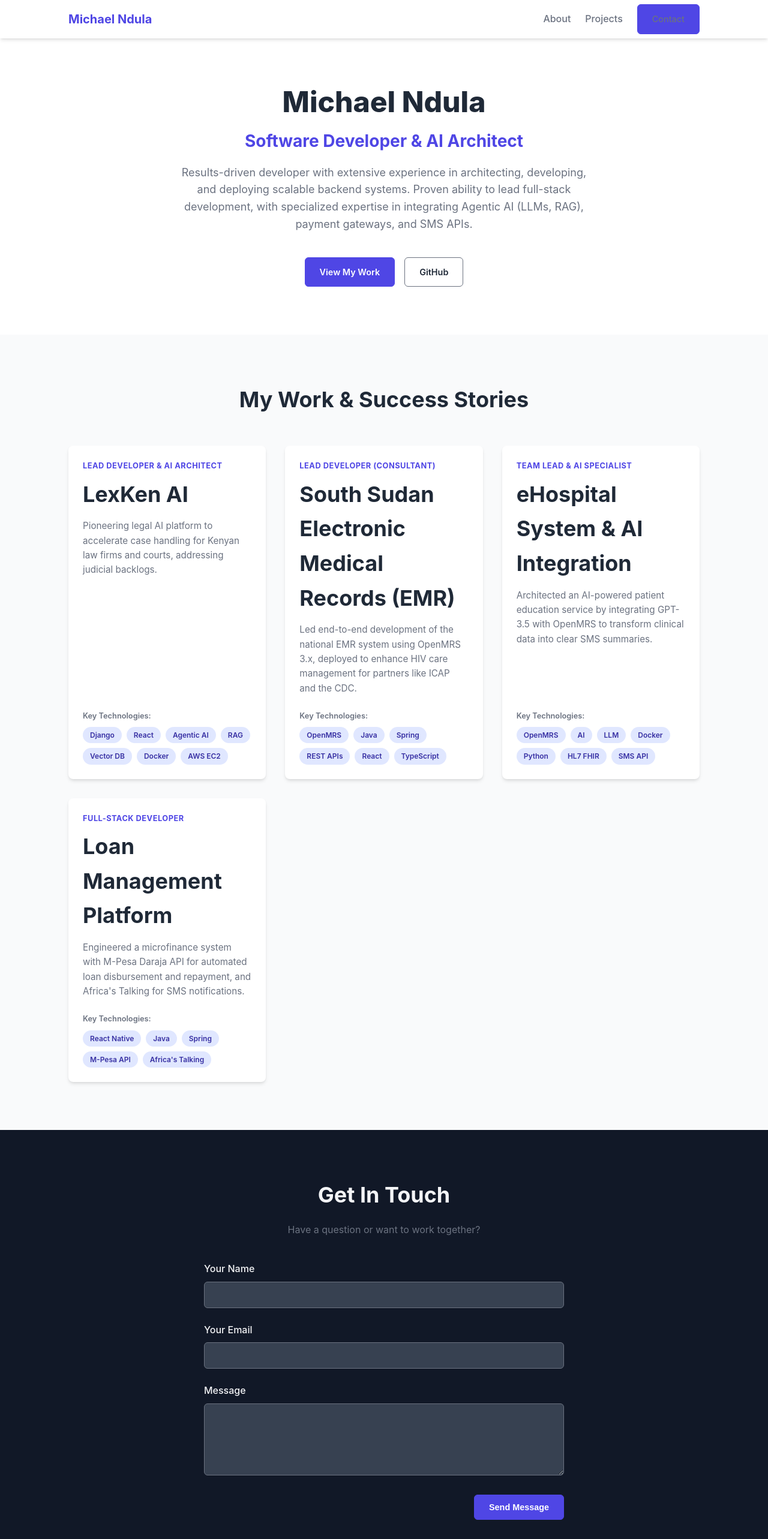
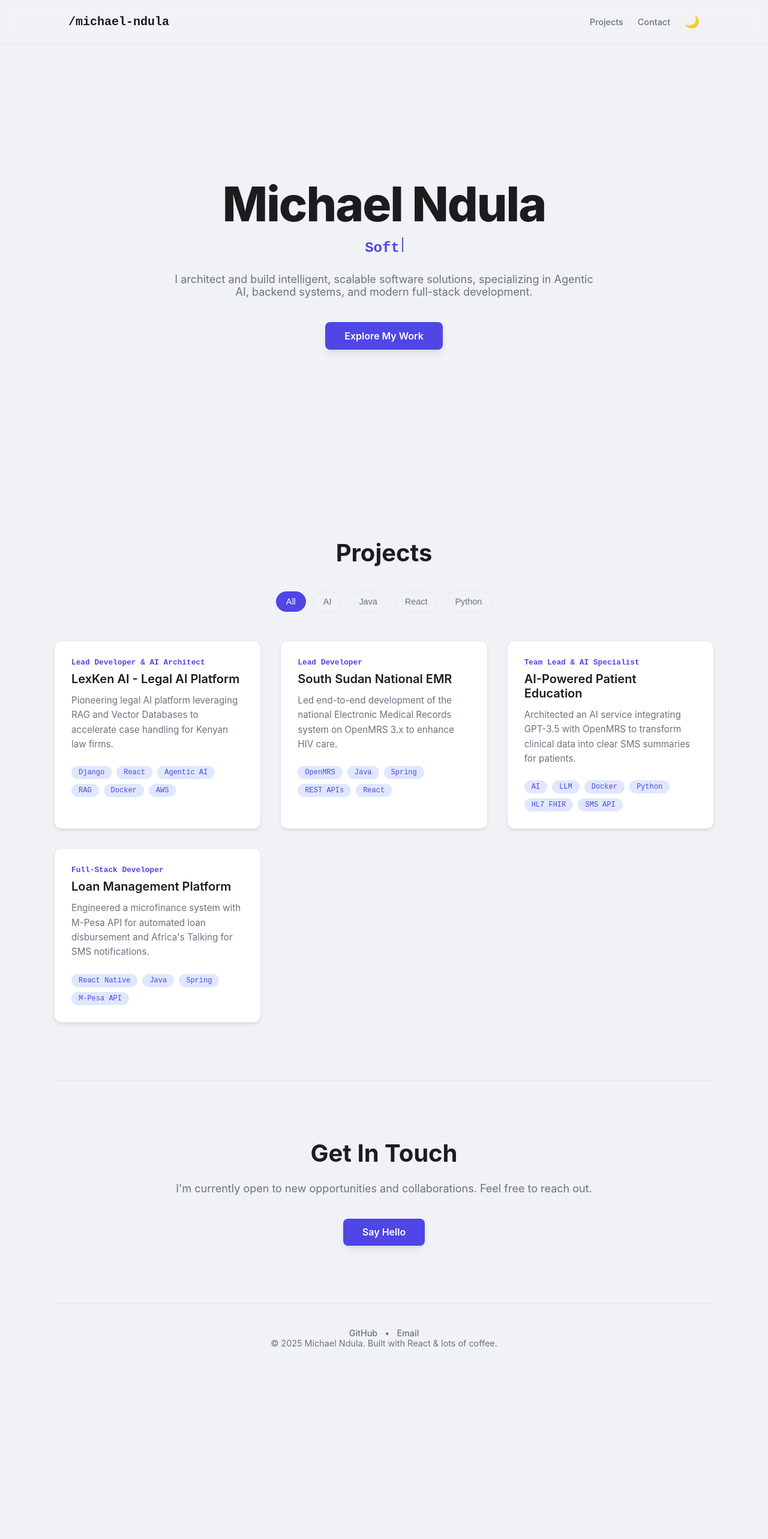
Before and after one commit to Michaelndula/michaelndula-portfolio, a React (Vite) app: page / in a window 1280 px wide. Shown: the top 2566 px of the page at 60% size. After the commit the page ends 2288 px from the top, so only its background shows below. Built offline with nearby package versions, Linux system fonts and the light colour scheme.

Commit message:
Update the components

```diff
--- a/src/App.css
+++ b/src/App.css
@@ -1,309 +1,310 @@
+/* src/App.css */
+
+/* --- 1. Global Variables & Modern Font --- */
 :root {
-  --primary-color: #4f46e5; /* Indigo */
-  --primary-light: #e0e7ff;
-  --primary-dark: #3730a3;
-  --bg-dark: #111827; /* Dark Gray */
-  --bg-light: #f9fafb; /* Light Gray */
-  --bg-white: #ffffff;
-  --text-dark: #1f2937;
-  --text-light: #f3f4f6;
-  --text-muted: #6b7280;
-  --shadow: 0 4px 6px -1px rgba(0, 0, 0, 0.1), 0 2px 4px -1px rgba(0, 0, 0, 0.06);
-  --shadow-lg: 0 10px 15px -3px rgba(0, 0, 0, 0.1), 0 4px 6px -2px rgba(0, 0, 0, 0.05);
+  --font-sans: 'Inter', -apple-system, BlinkMacSystemFont, 'Segoe UI', Roboto, sans-serif;
+  --font-mono: 'Fira Code', 'Source Code Pro', monospace;
+  --ease-out: cubic-bezier(0.2, 0.8, 0.2, 1);
 }
 
-* {
-  box-sizing: border-box;
-  margin: 0;
-  padding: 0;
+[data-theme='light'] {
+  --bg-primary: #f0f2f5;
+  --bg-secondary: #ffffff;
+  --text-primary: #1c1c1e;
+  --text-secondary: #6b7280;
+  --accent: #4f46e5;
+  --accent-light: #e0e7ff;
+  --border-color: #e5e7eb;
+  --shadow: 0 4px 6px -1px rgba(0, 0, 0, 0.07), 0 2px 4px -1px rgba(0, 0, 0, 0.04);
+  --shadow-lg: 0 10px 15px -3px rgba(0, 0, 0, 0.07), 0 4px 6px -2px rgba(0, 0, 0, 0.04);
 }
 
-html {
-  scroll-behavior: smooth;
+[data-theme='dark'] {
+  --bg-primary: #121212;
+  --bg-secondary: #1e1e1e;
+  --text-primary: #f3f4f6;
+  --text-secondary: #9ca3af;
+  --accent: #6366f1;
+  --accent-light: #3730a3;
+  --border-color: #374151;
+  --shadow: 0 4px 6px -1px rgba(0, 0, 0, 0.2), 0 2px 4px -1px rgba(0, 0, 0, 0.15);
+  --shadow-lg: 0 10px 15px -3px rgba(0, 0, 0, 0.2), 0 4px 6px -2px rgba(0, 0, 0, 0.15);
 }
 
+
+/* --- 2. Base & Layout --- */
+* { box-sizing: border-box; margin: 0; padding: 0; }
+html { scroll-behavior: smooth; }
 body {
-  font-family: -apple-system, BlinkMacSystemFont, 'Segoe UI', Roboto, Helvetica,
-    Arial, sans-serif;
-  line-height: 1.6;
-  background-color: var(--bg-white);
-  color: var(--text-dark);
+  font-family: var(--font-sans);
+  background-color: var(--bg-primary);
+  color: var(--text-primary);
+  transition: background-color 0.3s var(--ease-out), color 0.3s var(--ease-out);
 }
 
-/* --- 2. Utility & Global Classes --- */
 .container {
   max-width: 1100px;
-  margin-left: auto;
-  margin-right: auto;
-  padding-left: 1.5rem;
-  padding-right: 1.5rem;
+  margin: 0 auto;
+  padding: 0 1.5rem;
 }
 
 .section {
-  padding-top: 5rem;
-  padding-bottom: 5rem;
+  padding: 6rem 0;
+  border-bottom: 1px solid var(--border-color);
 }
 
-.btn {
-  display: inline-block;
-  padding: 0.75rem 1.5rem;
-  border-radius: 0.375rem;
-  text-decoration: none;
-  font-weight: 600;
-  font-size: 0.9rem;
-  cursor: pointer;
-  transition: background-color 0.3s ease;
+.fade-in-section {
+  opacity: 0;
+  transform: translateY(20px);
+  transition: opacity 0.6s var(--ease-out), transform 0.6s var(--ease-out);
 }
 
-.btn-primary {
-  background-color: var(--primary-color);
-  color: var(--bg-white);
-  border: 1px solid var(--primary-color);
+.fade-in-section.is-visible {
+  opacity: 1;
+  transform: translateY(0);
 }
 
-.btn-primary:hover {
-  background-color: var(--primary-dark);
-}
-
-.btn-secondary {
-  color: var(--text-dark);
-  border: 1px solid var(--text-muted);
-}
-
-.btn-secondary:hover {
-  background-color: var(--bg-light);
-}
-
-h1 { font-size: 3rem; font-weight: 800; line-height: 1.1; }
-h2 { font-size: 2.25rem; font-weight: 700; }
-h3 { font-size: 1.25rem; font-weight: 600; }
-p { margin-top: 1rem; color: var(--text-muted); }
 
 /* --- 3. Navbar --- */
 .navbar {
   position: sticky;
   top: 0;
-  z-index: 10;
-  background-color: rgba(255, 255, 255, 0.9);
-  backdrop-filter: blur(10px);
-  box-shadow: var(--shadow);
+  z-index: 50;
+  background-color: rgba(255, 255, 255, 0.01); /* Glass effect base */
+  backdrop-filter: blur(12px);
+  border-bottom: 1px solid var(--border-color);
+  transition: background-color 0.3s ease;
 }
 
-.navbar__container {
+.navbar-container {
   display: flex;
   justify-content: space-between;
   align-items: center;
-  height: 4rem;
+  height: 4.5rem;
 }
 
-.navbar__logo {
+.navbar-logo {
+  font-family: var(--font-mono);
   font-size: 1.25rem;
-  font-weight: 700;
-  color: var(--primary-color);
+  font-weight: 600;
+  color: var(--text-primary);
   text-decoration: none;
 }
 
-.navbar__links {
+.navbar-links {
   display: flex;
   align-items: center;
   gap: 1.5rem;
 }
 
-.navbar__link {
+.navbar-link {
+  font-size: 0.9rem;
   font-weight: 500;
-  color: var(--text-muted);
+  color: var(--text-secondary);
   text-decoration: none;
-  transition: color 0.3s ease;
+  transition: color 0.2s ease;
 }
 
-.navbar__link:hover {
-  color: var(--text-dark);
+.navbar-link:hover {
+  color: var(--text-primary);
 }
+
+.theme-toggle-btn {
+  background: none;
+  border: none;
+  color: var(--text-secondary);
+  cursor: pointer;
+  font-size: 1.25rem;
+  transition: color 0.2s ease, transform 0.3s var(--ease-out);
+}
+.theme-toggle-btn:hover {
+  color: var(--accent);
+  transform: rotate(15deg) scale(1.1);
+}
+
 
 /* --- 4. Hero Section --- */
 .hero {
-  background-color: var(--bg-white);
+  display: flex;
+  flex-direction: column;
+  justify-content: center;
+  min-height: calc(100vh - 4.5rem); /* Full viewport minus navbar */
   text-align: center;
 }
 
-.hero h1 {
-  color: var(--text-dark);
+.hero-name {
+  font-size: clamp(2.5rem, 10vw, 5rem);
+  font-weight: 800;
+  letter-spacing: -2px;
 }
 
-.hero h2 {
-  color: var(--primary-color);
-  font-size: 1.75rem;
-  margin-top: 1rem;
+.hero-subtitle {
+  font-family: var(--font-mono);
+  font-size: clamp(1rem, 4vw, 1.5rem);
+  color: var(--accent);
+  margin-top: 0.5rem;
+  min-height: 2.2rem; /* Prevent layout shift */
 }
 
-.hero p {
-  font-size: 1.125rem;
-  max-width: 700px;
-  margin-left: auto;
-  margin-right: auto;
+.typing-cursor {
+  display: inline-block;
+  width: 2px;
+  height: 1.5rem;
+  background-color: var(--accent);
+  animation: blink 1s infinite;
+  margin-left: 4px;
 }
 
-.hero__buttons {
+@keyframes blink {
+  0%, 100% { opacity: 1; }
+  50% { opacity: 0; }
+}
+
+.hero-summary {
+  font-size: 1.125rem;
+  color: var(--text-secondary);
+  max-width: 700px;
+  margin: 1.5rem auto 0;
+}
+
+.hero-cta {
   margin-top: 2.5rem;
+}
+
+.hero-cta a {
+  display: inline-block;
+  background-color: var(--accent);
+  color: white;
+  padding: 0.8rem 2rem;
+  border-radius: 0.5rem;
+  text-decoration: none;
+  font-weight: 600;
+  box-shadow: var(--shadow-lg);
+  transition: transform 0.3s var(--ease-out), box-shadow 0.3s var(--ease-out);
+}
+
+.hero-cta a:hover {
+  transform: translateY(-3px);
+  box-shadow: 0 12px 20px -5px rgba(79, 70, 229, 0.4);
+}
+
+
+/* --- 5. Projects Section --- */
+.projects-title {
+  text-align: center;
+  font-size: 2.5rem;
+  font-weight: 700;
+}
+
+.project-filters {
   display: flex;
   justify-content: center;
-  gap: 1rem;
+  gap: 0.75rem;
+  margin-top: 2.5rem;
+  flex-wrap: wrap;
 }
 
-/* --- 5. Projects Section --- */
-.projects {
-  background-color: var(--bg-light);
+.filter-btn {
+  background: none;
+  border: 1px solid var(--border-color);
+  color: var(--text-secondary);
+  padding: 0.5rem 1rem;
+  border-radius: 99px;
+  cursor: pointer;
+  font-size: 0.9rem;
+  font-weight: 500;
+  transition: all 0.2s ease;
 }
 
-.projects__title {
-  text-align: center;
-  color: var(--text-dark);
+.filter-btn.active {
+  background-color: var(--accent);
+  color: white;
+  border-color: var(--accent);
 }
 
 .projects-grid {
   display: grid;
-  grid-template-columns: repeat(auto-fit, minmax(320px, 1fr));
+  grid-template-columns: repeat(auto-fit, minmax(340px, 1fr));
   gap: 2rem;
   margin-top: 3rem;
 }
 
+
 /* --- 6. Project Card --- */
 .project-card {
-  background: var(--bg-white);
-  border-radius: 0.5rem;
+  background-color: var(--bg-secondary);
+  border: 1px solid var(--border-color);
+  border-radius: 0.75rem;
+  padding: 1.75rem;
   box-shadow: var(--shadow);
-  padding: 1.5rem;
   display: flex;
   flex-direction: column;
-  justify-content: space-between;
-  transition: transform 0.3s ease, box-shadow 0.3s ease;
+  transition: transform 0.3s var(--ease-out), box-shadow 0.3s var(--ease-out);
 }
 
 .project-card:hover {
-  transform: scale(1.02);
+  transform: translateY(-5px);
   box-shadow: var(--shadow-lg);
 }
 
-.project-card__role {
-  color: var(--primary-color);
+.card-role {
+  font-family: var(--font-mono);
   font-size: 0.8rem;
-  font-weight: 700;
-  text-transform: uppercase;
-  letter-spacing: 0.5px;
-}
-
-.project-card__title {
-  color: var(--text-dark);
-  margin-top: 0.5rem;
-}
-
-.project-card__description {
-  font-size: 0.95rem;
-  margin-top: 0.75rem;
-}
-
-.project-card__tech {
-  margin-top: 1.5rem;
-}
-
-.project-card__tech h4 {
-  font-size: 0.8rem;
-  font-weight: 600;
-  color: var(--text-muted);
+  color: var(--accent);
   margin-bottom: 0.5rem;
 }
 
-.project-card__tags {
+.card-title {
+  font-size: 1.25rem;
+  font-weight: 600;
+  color: var(--text-primary);
+  margin-bottom: 0.75rem;
+}
+
+.card-description {
+  font-size: 0.95rem;
+  color: var(--text-secondary);
+  line-height: 1.6;
+  flex-grow: 1; /* Pushes tech tags to the bottom */
+}
+
+.card-tech {
+  margin-top: 1.5rem;
   display: flex;
   flex-wrap: wrap;
   gap: 0.5rem;
 }
 
-.project-card__tag {
-  background-color: var(--primary-light);
-  color: var(--primary-dark);
+.tech-tag {
+  background-color: var(--accent-light);
+  color: var(--accent);
+  font-family: var(--font-mono);
   font-size: 0.75rem;
-  font-weight: 600;
+  font-weight: 500;
   padding: 0.25rem 0.75rem;
-  border-radius: 9999px;
+  border-radius: 99px;
 }
 
-/* --- 7. Contact Form --- */
-.contact {
-  background-color: var(--bg-dark);
-  color: var(--text-light);
-}
 
-.contact__title,
-.contact__subtitle {
+/* --- 7. Contact & Footer --- */
+.contact-section {
   text-align: center;
 }
 
-.contact__subtitle {
-  color: var(--text-muted);
+.footer {
+  text-align: center;
+  padding: 2.5rem 0;
+  color: var(--text-secondary);
+  font-size: 0.9rem;
 }
 
-.contact-form {
-  max-width: 600px;
-  margin: 2.5rem auto 0;
+.footer a {
+  color: var(--text-secondary);
+  text-decoration: none;
+  font-weight: 500;
+  margin: 0 0.75rem;
 }
 
-.form-group {
-  margin-bottom: 1.5rem;
+.footer a:hover {
+  color: var(--accent);
 }
-
-.form-group label {
-  display: block;
-  font-weight: 500;
-  margin-bottom: 0.5rem;
-}
-
-.form-group input,
-.form-group textarea {
-  width: 100%;
-  padding: 0.75rem;
-  font-size: 1rem;
-  border-radius: 0.375rem;
-  border: 1px solid var(--text-muted);
-  background-color: #374151; /* Darker input background */
-  color: var(--text-light);
-}
-
-.form-group textarea {
-  min-height: 120px;
-  resize: vertical;
-}
-
-.form-group--button {
-  text-align: right;
-}
-
-/* --- 8. Footer --- */
-.footer {
-  background-color: var(--bg-white);
-  padding: 2.5rem 0;
-  text-align: center;
-  border-top: 1px solid #e5e7eb;
-}
-
-.footer__nav {
-  display: flex;
-  justify-content: center;
-  gap: 2rem;
-  margin-bottom: 1rem;
-}
-
-.footer__link {
-  color: var(--text-muted);
-  text-decoration: none;
-  font-weight: 500;
-}
-
-.footer__link:hover {
-  color: var(--text-dark);
-}
-
-.footer__copyright {
-  color: var(--text-muted);
-  font-size: 0.9rem;
-}
--- a/src/App.tsx
+++ b/src/App.tsx
@@ -1,22 +1,61 @@
-import { useState } from 'react'
+import { useState, useEffect } from 'react';
+import './App.css';
+
 import { Navbar } from './components/Navbar';
 import { Hero } from './components/Hero';
 import { Projects } from './components/Projects';
-import { ContactForm } from './components/ContactForm';
+import { Contact } from './components/Contact';
 import { Footer } from './components/Footer';
-import './App.css';
 
 function App() {
+  const [theme, setTheme] = useState('dark');
+
+  // Effect to set initial theme based on system preference
+  useEffect(() => {
+    const prefersDark = window.matchMedia && window.matchMedia('(prefers-color-scheme: dark)').matches;
+    setTheme(prefersDark ? 'dark' : 'light');
+  }, []);
+
+  // Effect to apply theme to body
+  useEffect(() => {
+    document.body.setAttribute('data-theme', theme);
+  }, [theme]);
+
+  const toggleTheme = () => {
+    setTheme(theme === 'light' ? 'dark' : 'light');
+  };
+
+  // Effect for fade-in animations on scroll
+  useEffect(() => {
+    const observer = new IntersectionObserver(
+      (entries) => {
+        entries.forEach((entry) => {
+          if (entry.isIntersecting) {
+            entry.target.classList.add('is-visible');
+          }
+        });
+      },
+      {
+        threshold: 0.1, // Trigger when 10% of the element is visible
+      }
+    );
+
+    const sections = document.querySelectorAll('.fade-in-section');
+    sections.forEach((section) => observer.observe(section));
+
+    return () => sections.forEach((section) => observer.unobserve(section));
+  }, []);
+
   return (
-    <div className="App">
-      <Navbar />
+    <>
+      <Navbar theme={theme} toggleTheme={toggleTheme} />
       <main>
         <Hero />
         <Projects />
-        <ContactForm />
+        <Contact />
       </main>
       <Footer />
-    </div>
+    </>
   );
 }
 
--- /dev/null
+++ b/src/components/Contact.tsx
@@ -0,0 +1,13 @@
+export function Contact() {
+  return (
+    <section id="contact" className="section container fade-in-section contact-section">
+      <h2 className="projects-title">Get In Touch</h2>
+      <p className="hero-summary">
+        I'm currently open to new opportunities and collaborations. Feel free to reach out.
+      </p>
+      <div className="hero-cta">
+        <a href="mailto:michaelndula@gmail.com">Say Hello</a>
+      </div>
+    </section>
+  );
+}
--- a/src/components/Footer.tsx
+++ b/src/components/Footer.tsx
@@ -2,22 +2,12 @@ export function Footer() {
     return (
         <footer className="footer">
             <div className="container">
-        <nav className="footer__nav">
-          <a
-            href="https://github.com/Michaelndula"
-            target="_blank"
-            rel="noopener noreferrer"
-            className="footer__link"
-          >
-            GitHub
-          </a>
-          <a href="mailto:michaelndula@gmail.com" className="footer__link">
-            Email
-          </a>
-        </nav>
-        <p className="footer__copyright">
-          &copy; {new Date().getFullYear()} Michael Ndula. All rights reserved.
+                <p>
+                    <a href="https://github.com/Michaelndula" target="_blank" rel="noopener noreferrer">GitHub</a>
+                    &bull;
+                    <a href="mailto:michaelndula@gmail.com">Email</a>
                 </p>
+                <p>&copy; {new Date().getFullYear()} Michael Ndula. Built with React & lots of coffee.</p>
             </div>
         </footer>
     );
--- a/src/components/Hero.tsx
+++ b/src/components/Hero.tsx
@@ -1,26 +1,53 @@
+import { useState, useEffect } from 'react';
+
+const ROLES = ['Software Developer.', 'AI Architect.', 'Full-Stack Engineer.'];
+const TYPING_SPEED = 100;
+const DELETING_SPEED = 50;
+const DELAY = 2000;
+
 export function Hero() {
+  const [text, setText] = useState('');
+  const [roleIndex, setRoleIndex] = useState(0);
+  const [charIndex, setCharIndex] = useState(0);
+  const [isDeleting, setIsDeleting] = useState(false);
+
+  useEffect(() => {
+    const handleTyping = () => {
+      const currentRole = ROLES[roleIndex];
+      if (isDeleting) {
+        setText(currentRole.substring(0, charIndex - 1));
+        setCharIndex(charIndex - 1);
+      } else {
+        setText(currentRole.substring(0, charIndex + 1));
+        setCharIndex(charIndex + 1);
+      }
+
+      if (!isDeleting && charIndex === currentRole.length) {
+        setTimeout(() => setIsDeleting(true), DELAY);
+      } else if (isDeleting && charIndex === 0) {
+        setIsDeleting(false);
+        setRoleIndex((prevIndex) => (prevIndex + 1) % ROLES.length);
+      }
+    };
+
+    const speed = isDeleting ? DELETING_SPEED : TYPING_SPEED;
+    const timeout = setTimeout(handleTyping, speed);
+
+    return () => clearTimeout(timeout);
+  }, [charIndex, isDeleting, roleIndex, text]);
+
   return (
-    <section id="about" className="hero section container">
-      <h1>Michael Ndula</h1>
-      <h2>Software Developer & AI Architect</h2>
-      <p>
-        Results-driven developer with extensive experience in architecting,
-        developing, and deploying scalable backend systems. Proven ability to
-        lead full-stack development, with specialized expertise in integrating
-        Agentic AI (LLMs, RAG), payment gateways, and SMS APIs.
+    <section id="hero" className="hero container">
+      <h1 className="hero-name">Michael Ndula</h1>
+      <h2 className="hero-subtitle">
+        {text}
+        <span className="typing-cursor"></span>
+      </h2>
+      <p className="hero-summary">
+        I architect and build intelligent, scalable software solutions, specializing in Agentic AI, backend systems, and modern full-stack development.
       </p>
-      <div className="hero__buttons">
-        <a href="#projects" className="btn btn-primary">
-          View My Work
-        </a>
-        <a
-          href="https://github.com/Michaelndula"
-          target="_blank"
-          rel="noopener noreferrer"
-          className="btn btn-secondary"
-        >
-          GitHub
-        </a>
+      <div className="hero-cta">
+        <a href="#projects">Explore My Work</a>
       </div>
     </section>
   );
--- a/src/components/Navbar.tsx
+++ b/src/components/Navbar.tsx
@@ -1,22 +1,27 @@
-export function Navbar() {
+interface NavbarProps {
+  theme: string;
+  toggleTheme: () => void;
+}
+
+export function Navbar({ theme, toggleTheme }: NavbarProps) {
   return (
-    <nav className="navbar">
-      <div className="navbar__container container">
-        <a href="#" className="navbar__logo">
-          Michael Ndula
+    <header className="navbar">
+      <div className="container navbar-container">
+        <a href="#" className="navbar-logo">
+          /michael-ndula
         </a>
-        <div className="navbar__links">
-          <a href="#about" className="navbar__link">
-            About
-          </a>
-          <a href="#projects" className="navbar__link">
+        <div className="navbar-links">
+          <a href="#projects" className="navbar-link">
             Projects
           </a>
-          <a href="#contact" className="navbar__link btn btn-primary">
+          <a href="#contact" className="navbar-link">
             Contact
           </a>
+          <button onClick={toggleTheme} className="theme-toggle-btn" aria-label="Toggle theme">
+            {theme === 'light' ? '🌙' : '☀️'}
+          </button>
         </div>
       </div>
-    </nav>
+    </header>
   );
 }
--- a/src/components/ProjectCard.tsx
+++ b/src/components/ProjectCard.tsx
@@ -9,20 +9,16 @@ export function ProjectCard({ title, role, description, tech }: CardProps) {
   return (
     <div className="project-card">
       <div>
-        <h3 className="project-card__role">{role}</h3>
-        <h2 className="project-card__title">{title}</h2>
-        <p className="project-card__description">{description}</p>
+        <h3 className="card-role">{role}</h3>
+        <h2 className="card-title">{title}</h2>
+        <p className="card-description">{description}</p>
       </div>
-
-      <div className="project-card__tech">
-        <h4>Key Technologies:</h4>
-        <div className="project-card__tags">
-          {tech.map((tag) => (
-            <span key={tag} className="project-card__tag">
-              {tag}
-            </span>
-          ))}
-        </div>
+      <div className="card-tech">
+        {tech.map((tag) => (
+          <span key={tag} className="tech-tag">
+            {tag}
+          </span>
+        ))}
       </div>
     </div>
   );
--- a/src/components/Projects.tsx
+++ b/src/components/Projects.tsx
@@ -1,54 +1,65 @@
+import { useState } from 'react';
 import { ProjectCard } from './ProjectCard';
 
+// Add a 'tags' array to each project for filtering
 const projectData = [
   {
-    title: 'LexKen AI',
+    title: 'LexKen AI - Legal AI Platform',
     role: 'Lead Developer & AI Architect',
-    description:
-      'Pioneering legal AI platform to accelerate case handling for Kenyan law firms and courts, addressing judicial backlogs.',
-    tech: [
-      'Django',
-      'React',
-      'Agentic AI',
-      'RAG',
-      'Vector DB',
-      'Docker',
-      'AWS EC2',
-    ],
+    description: 'Pioneering legal AI platform leveraging RAG and Vector Databases to accelerate case handling for Kenyan law firms.',
+    tech: ['Django', 'React', 'Agentic AI', 'RAG', 'Docker', 'AWS'],
+    tags: ['ai', 'python', 'react'],
   },
   {
-    title: 'South Sudan Electronic Medical Records (EMR)',
-    role: 'Lead Developer (Consultant)',
-    description:
-      'Led end-to-end development of the national EMR system using OpenMRS 3.x, deployed to enhance HIV care management for partners like ICAP and the CDC.',
-    tech: ['OpenMRS', 'Java', 'Spring', 'REST APIs', 'React', 'TypeScript'],
+    title: 'South Sudan National EMR',
+    role: 'Lead Developer',
+    description: 'Led end-to-end development of the national Electronic Medical Records system on OpenMRS 3.x to enhance HIV care.',
+    tech: ['OpenMRS', 'Java', 'Spring', 'REST APIs', 'React'],
+    tags: ['java', 'react'],
   },
   {
-    title: 'eHospital System & AI Integration',
+    title: 'AI-Powered Patient Education',
     role: 'Team Lead & AI Specialist',
-    description:
-      'Architected an AI-powered patient education service by integrating GPT-3.5 with OpenMRS to transform clinical data into clear SMS summaries.',
-    tech: ['OpenMRS', 'AI', 'LLM', 'Docker', 'Python', 'HL7 FHIR', 'SMS API'],
+    description: 'Architected an AI service integrating GPT-3.5 with OpenMRS to transform clinical data into clear SMS summaries for patients.',
+    tech: ['AI', 'LLM', 'Docker', 'Python', 'HL7 FHIR', 'SMS API'],
+    tags: ['ai', 'python'],
   },
   {
     title: 'Loan Management Platform',
     role: 'Full-Stack Developer',
-    description:
-      "Engineered a microfinance system with M-Pesa Daraja API for automated loan disbursement and repayment, and Africa's Talking for SMS notifications.",
-    tech: ['React Native', 'Java', 'Spring', 'M-Pesa API', "Africa's Talking"],
+    description: "Engineered a microfinance system with M-Pesa API for automated loan disbursement and Africa's Talking for SMS notifications.",
+    tech: ['React Native', 'Java', 'Spring', 'M-Pesa API'],
+    tags: ['java', 'mobile'],
   },
 ];
 
+const filters = ['All', 'AI', 'Java', 'React', 'Python'];
+
 export function Projects() {
+  const [activeFilter, setActiveFilter] = useState('All');
+
+  const filteredProjects = activeFilter === 'All'
+    ? projectData
+    : projectData.filter(p => p.tags.includes(activeFilter.toLowerCase()));
+
   return (
-    <section id="projects" className="projects section">
-      <div className="container">
-        <h2 className="projects__title">My Work & Success Stories</h2>
-        <div className="projects-grid">
-          {projectData.map((project) => (
-            <ProjectCard key={project.title} {...project} />
-          ))}
-        </div>
+    <section id="projects" className="section container fade-in-section">
+      <h2 className="projects-title">Projects</h2>
+      <div className="project-filters">
+        {filters.map(filter => (
+          <button
+            key={filter}
+            onClick={() => setActiveFilter(filter)}
+            className={`filter-btn ${activeFilter === filter ? 'active' : ''}`}
+          >
+            {filter}
+          </button>
+        ))}
+      </div>
+      <div className="projects-grid">
+        {filteredProjects.map((project) => (
+          <ProjectCard key={project.title} {...project} />
+        ))}
       </div>
     </section>
   );
```
Lines whose indentation alone changed are shown as unchanged.
